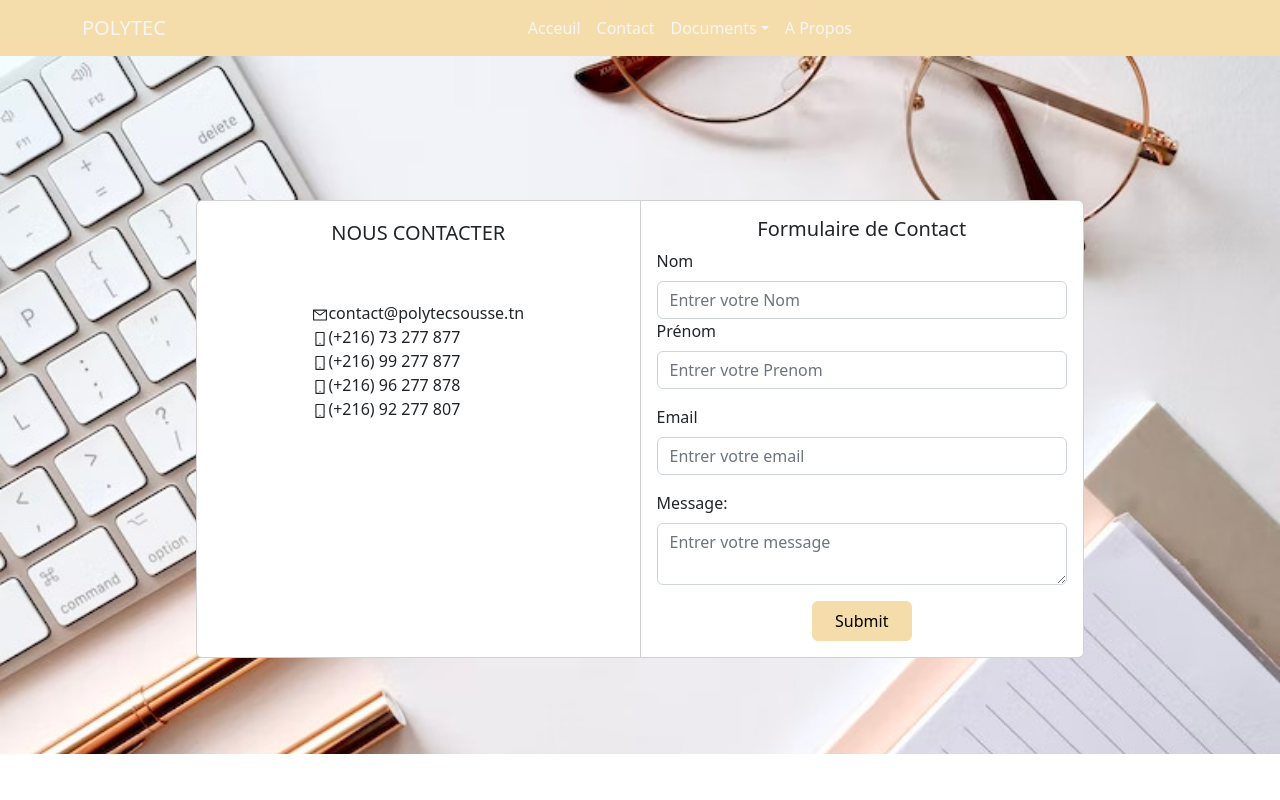
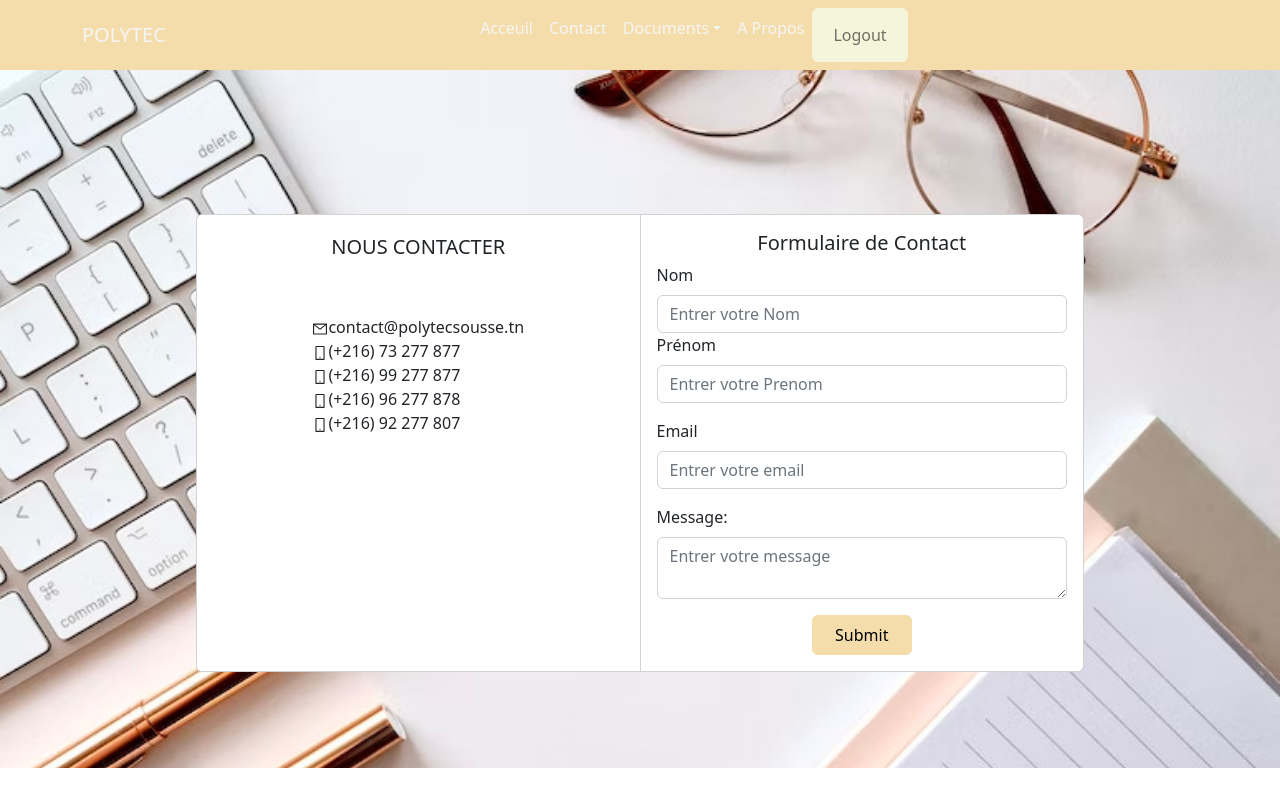
Before and after one commit to aminehz/projetSemestriel, a React (Create React App) app in the folder clientside/: page /Contact in a window 1280 px wide. Shown: the top 800 px of the page. Built offline with nearby package versions, Linux system fonts and the light colour scheme.

Commit message:
added logout btn

```diff
--- a/clientside/src/components/layouts/Header.js
+++ b/clientside/src/components/layouts/Header.js
@@ -10,7 +10,7 @@ const Header = () => {
     <div className="">
       <Navbar className="NavBg">
         <Container>
-          <Navbar.Brand id="NavLink" href="/Acceuil">
+          <Navbar.Brand id="NavLink" href="">
             POLYTEC
           </Navbar.Brand>
           <Nav className="m-auto">
@@ -32,6 +32,12 @@ const Header = () => {
             <Nav.Link id="NavLink" href="/apropos">
               A Propos
             </Nav.Link>
+            <div className="d-flex justify-content-end ml-5 btn btn-dark">
+            <Nav.Link id="Logout" href="/">
+              Logout
+            </Nav.Link>
+            </div>
+
 
           </Nav>
         </Container>
```
Also changed, not shown: clientside/src/App.css (line endings or trailing spaces).
